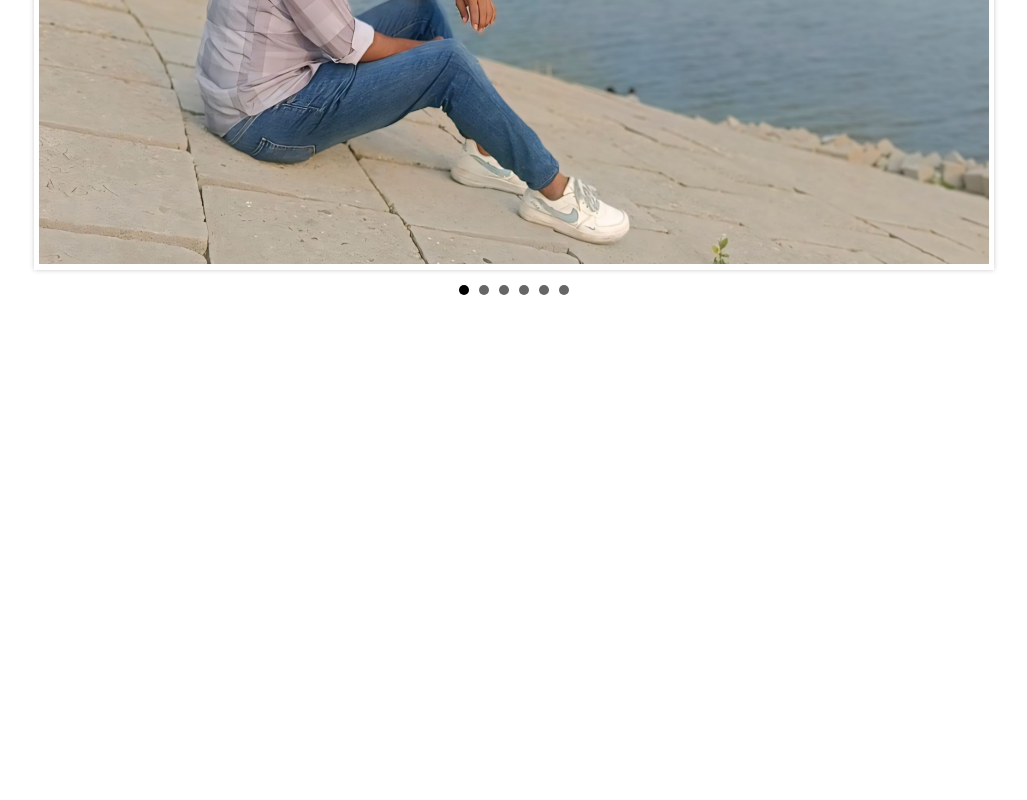
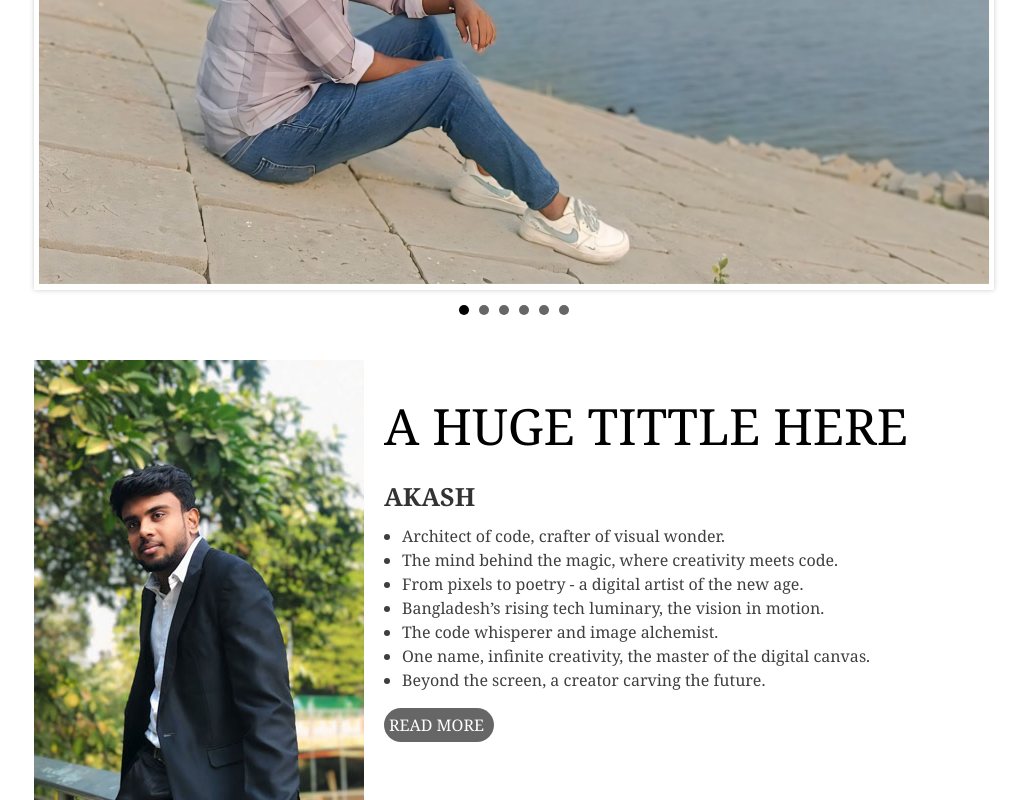
Before and after one commit to jaforakash/project-one, a plain HTML site: page index.html in a window 1280 px wide. Shown: the part 721-1521 px from the top of the page, without its empty margins (126-1153 px from the left). Before the commit the page ends 1051 px from the top, so only its background shows below. Drawn offline with nearby package versions, Linux system fonts and the light colour scheme.

Commit message:
i have add some code and file

```diff
--- a/index.html
+++ b/index.html
@@ -11,6 +11,8 @@
     <link rel="stylesheet" href="style.css" />
   </head>
   <body>
+    <!----------- HEADER AREA ------------>
+
     <header class="header_area">
       <div id="top_header_area">
         <div class="inner_top_header container">
@@ -24,7 +26,7 @@
           </div>
           <div class="search_area">
             <form action="">
-              <input type="text" placeholder="search here" />
+              <input type="text" placeholder="Search here" />
               <input type="submit" value="" />
             </form>
           </div>
@@ -94,11 +96,16 @@
       </nav>
     </header>
 
+    <!----------- SLIDER AREA ------------>
+
     <section id="slider_area">
       <div class="inner_slider container">
         <div class="slider_area">
           <div class="item">
-            <img src="" alt="" />
+            <div class="slider_caption">
+              <h1>WELCOME</h1>
+            </div>
+            <img src="img/slider view.jpg" alt="" />
           </div>
           <div class="item">
             <img src="img/slider.jpg" alt="" />
@@ -121,5 +128,33 @@
     <script src="https://ajax.googleapis.com/ajax/libs/jquery/3.1.1/jquery.min.js"></script>
     <script src="js/jquery.bxslider.min.js"></script>
     <script src="js/main.js"></script>
+
+    <!----------- HERO AREA ------------>
+
+    <section id="hero_area">
+      <div class="inner_hero container">
+        <div id="hero_image">
+          <img src="img/akash.jpg" alt="" />
+        </div>
+        <div id="hero_summery">
+          <h1>A HUGE TITTLE HERE</h1>
+          <h4>AKASH</h4>
+          <ul>
+            <li>Architect of code, crafter of visual wonder.</li>
+            <li>The mind behind the magic, where creativity meets code.</li>
+            <li>From pixels to poetry - a digital artist of the new age.</li>
+            <li>Bangladesh’s rising tech luminary, the vision in motion.</li>
+            <li>The code whisperer and image alchemist.</li>
+            <li>
+              One name, infinite creativity, the master of the digital canvas.
+            </li>
+            <li>Beyond the screen, a creator carving the future.</li>
+          </ul>
+          <div id="hero_more">
+            <a href="a">READ MORE</a>
+          </div>
+        </div>
+      </div>
+    </section>
   </body>
 </html>
--- a/style.css
+++ b/style.css
@@ -16,6 +16,20 @@ body {
 img {
   max-width: 100%;
   height: auto;
+}
+.aligenleft {
+  float: left;
+  margin-right: 15px;
+  margin-bottom: 15px;
+}
+.aligenright {
+  float: right;
+  margin-left: 15px;
+  margin-bottom: 15px;
+}
+.aligencenter {
+  display: block;
+  margin: 0 auto 15px;
 }
 
 /*==================================
@@ -247,3 +261,78 @@ Main Menu CSS
   background: #333333;
   color: #fff;
 }
+
+/*==================================
+Slider CSS
+===================================*/
+
+#slider_area {
+  margin-top: 20px;
+}
+.item {
+  position: relative;
+}
+.slider_caption {
+  position: absolute;
+  width: 100%;
+  text-align: center;
+  top: 15%;
+}
+.slider_caption h1 {
+  color: #3f3f40;
+  font-size: 50px;
+  font-family: cursive;
+}
+
+/*==================================
+Hero Area CSS
+===================================*/
+#hero_area {
+  background: #fff;
+  height: 450px;
+  width: 100%;
+  margin: 0;
+  padding: 0;
+}
+.inner_hero {
+  overflow: hidden;
+}
+#hero_image {
+  height: 440px;
+  width: 330px;
+  float: left;
+  padding: 10px 20px 0 0;
+  display: inline-block;
+}
+#hero_summery {
+  height: 440px;
+  width: 600px;
+  padding: 10px 10px 0 0;
+  float: right;
+}
+.inner_hero h1 {
+  color: #000;
+  font-size: 50px;
+  line-height: 1em;
+  font-weight: normal;
+  margin-bottom: 15px;
+}
+.inner_hero h4 {
+  color: #333333;
+  font-size: 25px;
+  margin-bottom: 10px;
+}
+.inner_hero ul {
+  color: #3f3f40;
+  padding-left: 18px;
+}
+#hero_more {
+  background-color: #666666;
+  width: 100px;
+  padding: 5px;
+  border-radius: 20px;
+}
+.inner_hero a {
+  text-decoration: none;
+  color: #fff;
+}
```
Also changed, not shown: img/akash.jpg (added), img/search.png, 1 other file.
